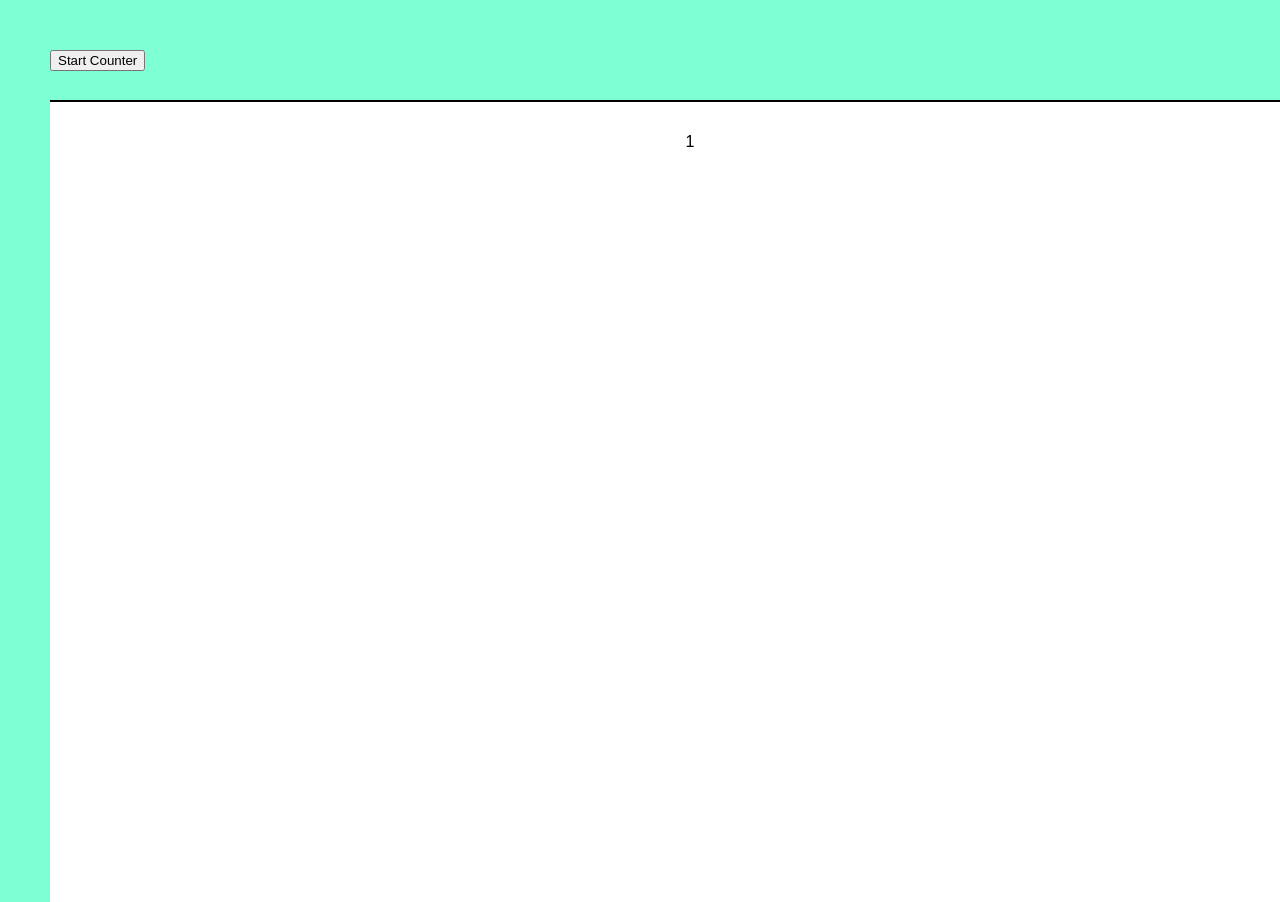
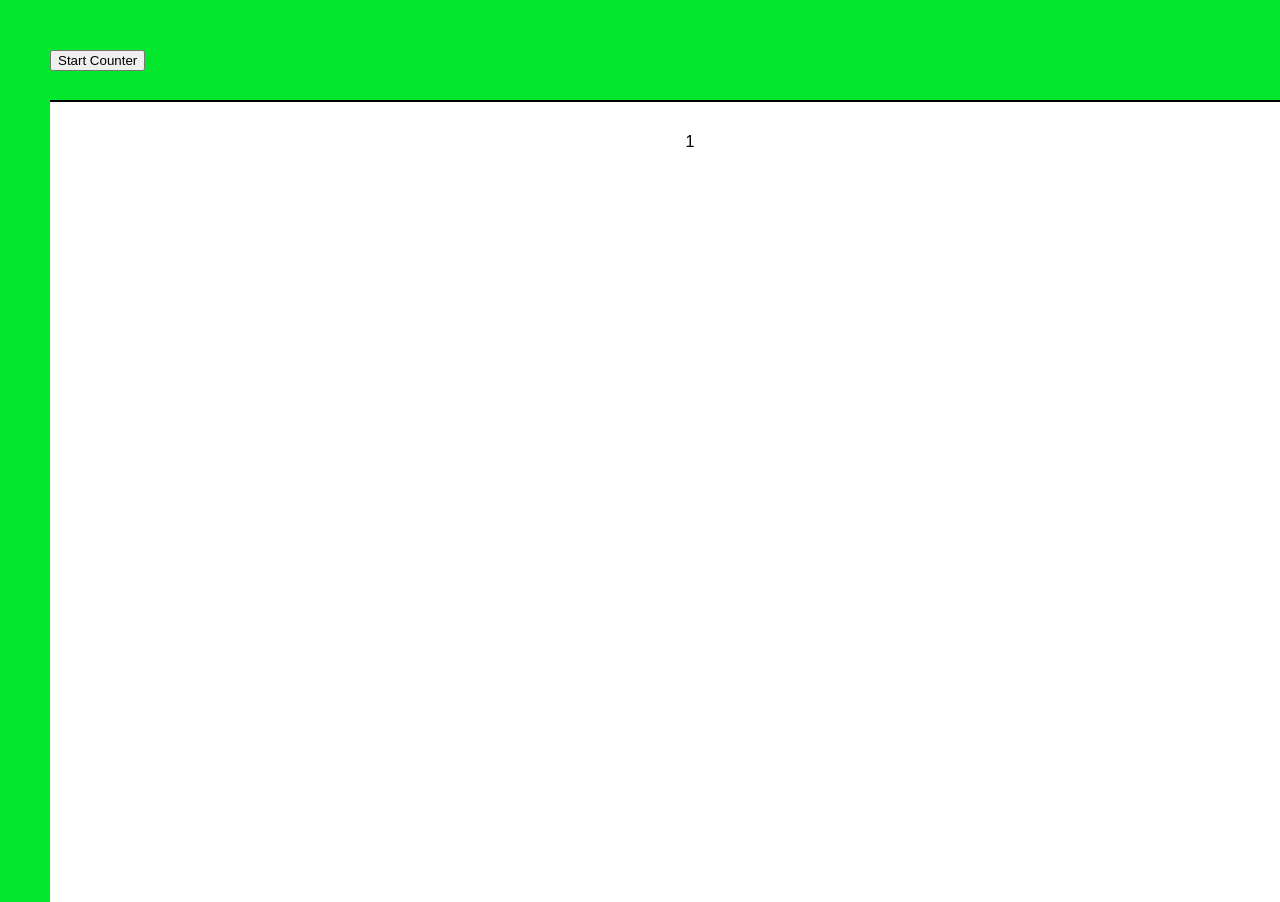
Before and after one commit to angadrazz/counter, a plain HTML site: page index.html in a window 1280 px wide. Shown: the top 902 px of the page. Drawn offline with Linux system fonts and the light colour scheme.

Commit message:
css cascading style sheet

```diff
--- a/style.css
+++ b/style.css
@@ -1,5 +1,5 @@
 body {
-    background-color: aquamarine;
+    background-color: rgb(3, 232, 45);
     font-family: sans-serif;
     margin: 50px;
 }
```
